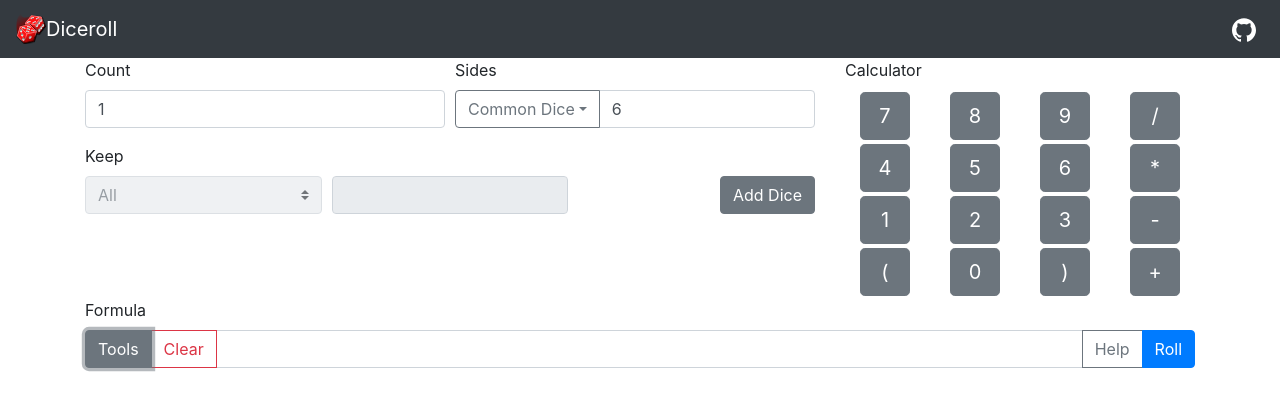
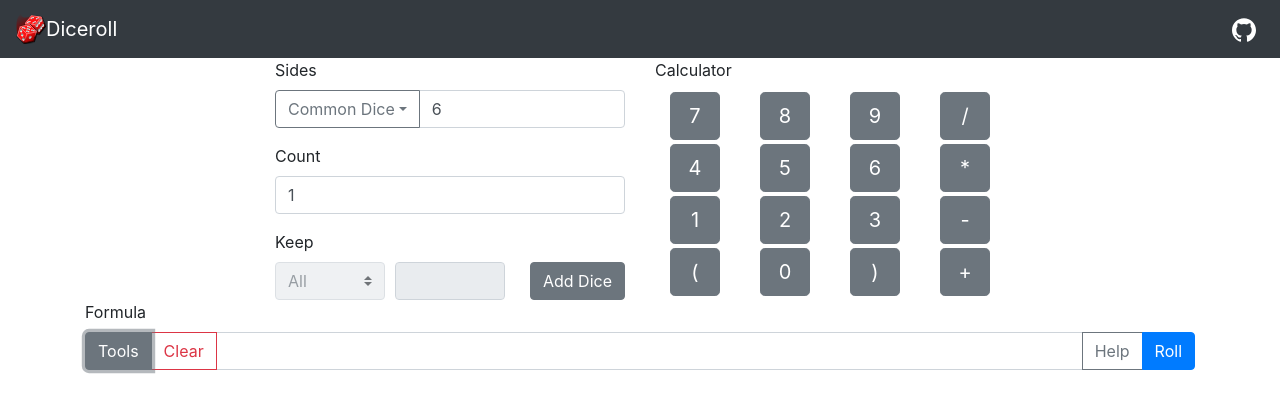
Before and after one commit to aaaantoine/diceroll, a React (Create React App) app: page / in a window 1280 px wide. Both pictures are taken after a click on the button "Tools". Shown: the top 412 px of the page. Built offline with nearby package versions, Linux system fonts and the light colour scheme.

Commit message:
Tweak dice tools layout.

```diff
--- a/src/InputToolbox.js
+++ b/src/InputToolbox.js
@@ -13,19 +13,12 @@
     }
     render() {
         return (
-            <div class="row">
-                <div class="col-lg-8">
+            <div class="row justify-content-center">
+                <div class="col-lg-4">
                     <div class="form-row">
                         <div class="col">
-                            <label>Count</label>
+                            <label>Sides</label>
                             <div class="form-group">
-                                <input class="form-control" type="number" min="1" max="1000"
-                                    value={this.state.dieCount}
-                                    onChange={this.handleDieCountChange} />
-                            </div>
-                        </div>
-                        <div class="col">
-                            <label>Sides</label>
                                 <div class="input-group">
                                     <div class="input-group-prepend">
                                         <button class="btn btn-outline-secondary dropdown-toggle"
@@ -50,6 +43,17 @@
                                     <input class="form-control" type="number" min="2" max="1000"
                                         value={this.state.sidesPerDie}
                                         onChange={(e) => this.handleSidesPerDieChange(e.target.value)} />
+                                </div>
+                            </div>
+                        </div>
+                    </div>
+                    <div class="form-row">
+                        <div class="col">
+                            <label>Count</label>
+                            <div class="form-group">
+                                <input class="form-control" type="number" min="1" max="1000"
+                                    value={this.state.dieCount}
+                                    onChange={this.handleDieCountChange} />
                             </div>
                         </div>
                     </div>
```
Lines whose indentation alone changed are shown as unchanged.
